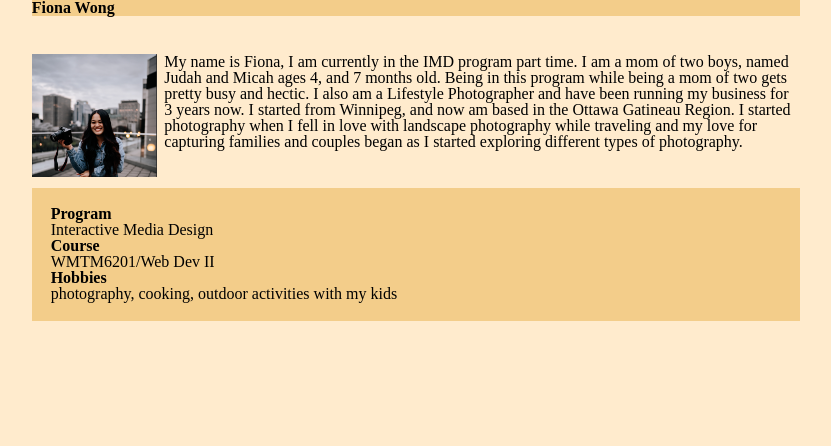
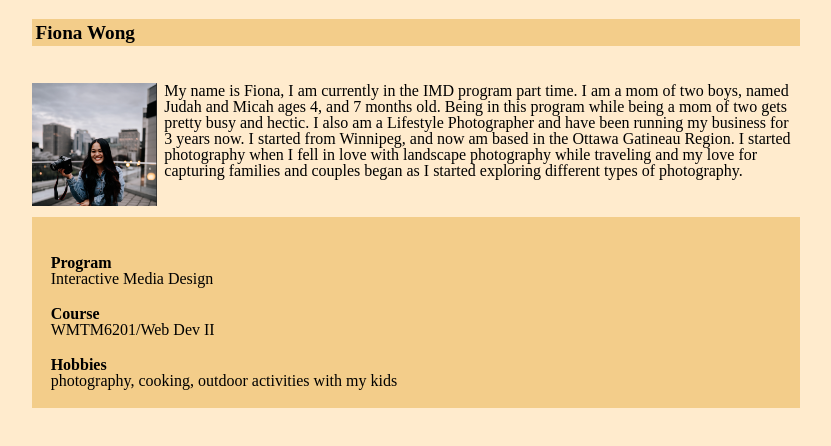
Before and after one commit to wong0328/mtm6201-week1, a plain HTML site: page index.html in a window 1280 px wide. Shown: the whole page, without its empty margins (6-837 px from the left). Drawn offline with Linux system fonts and the light colour scheme.

Commit message:
added padding and margin

```diff
--- a/css/styles.css
+++ b/css/styles.css
@@ -59,6 +59,9 @@ body{
 .title{
     background-color: #f3cd8a;
     font-weight: bold;
+    margin-top: 5mm;
+    padding: 1mm;
+    font-size: larger;
 }
 
 .images img{
@@ -77,6 +80,7 @@ body{
 
 dt{
     font-weight: bold;
+    margin-top: 5mm;
 }
 
 .list{
```
